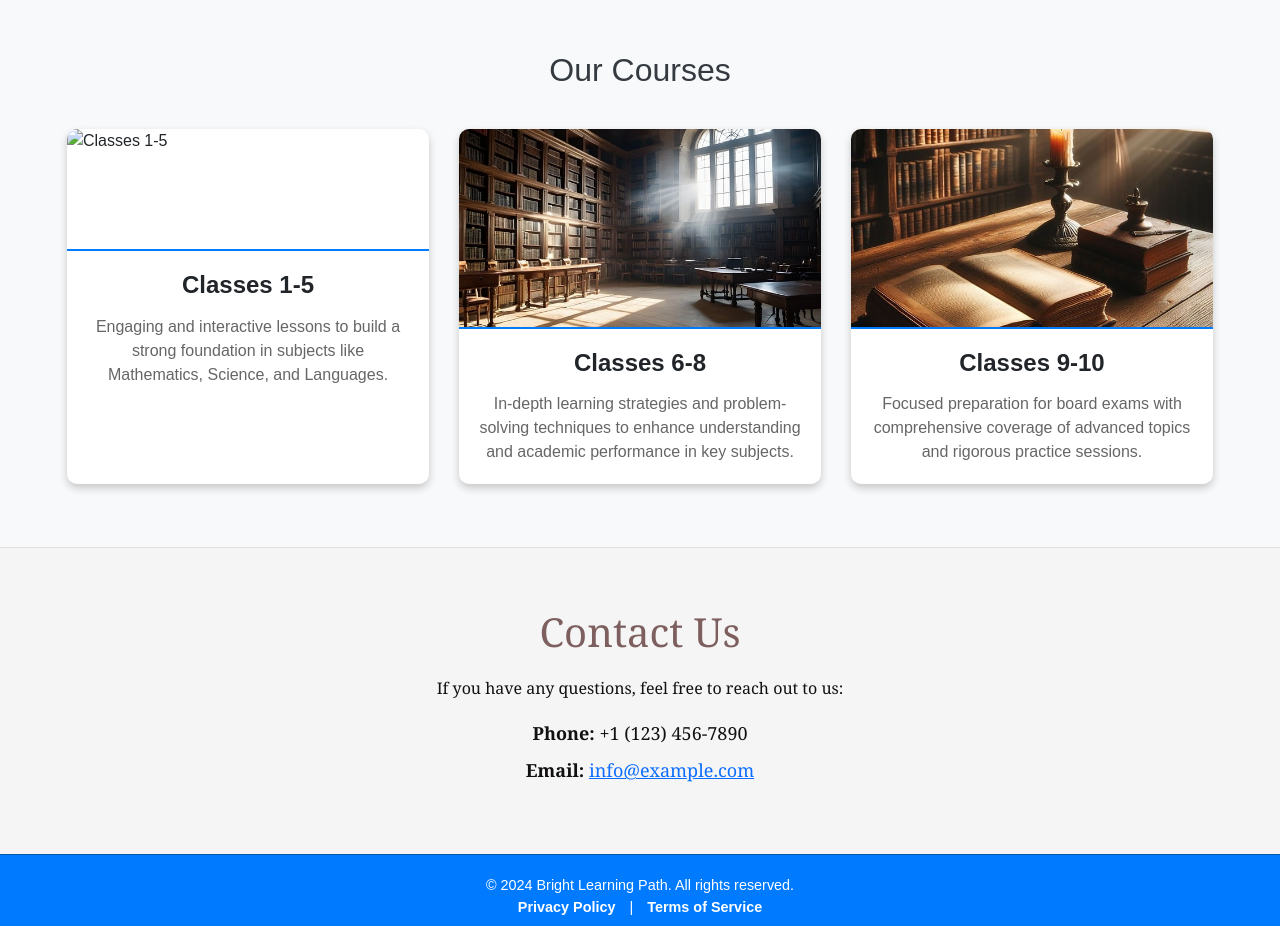
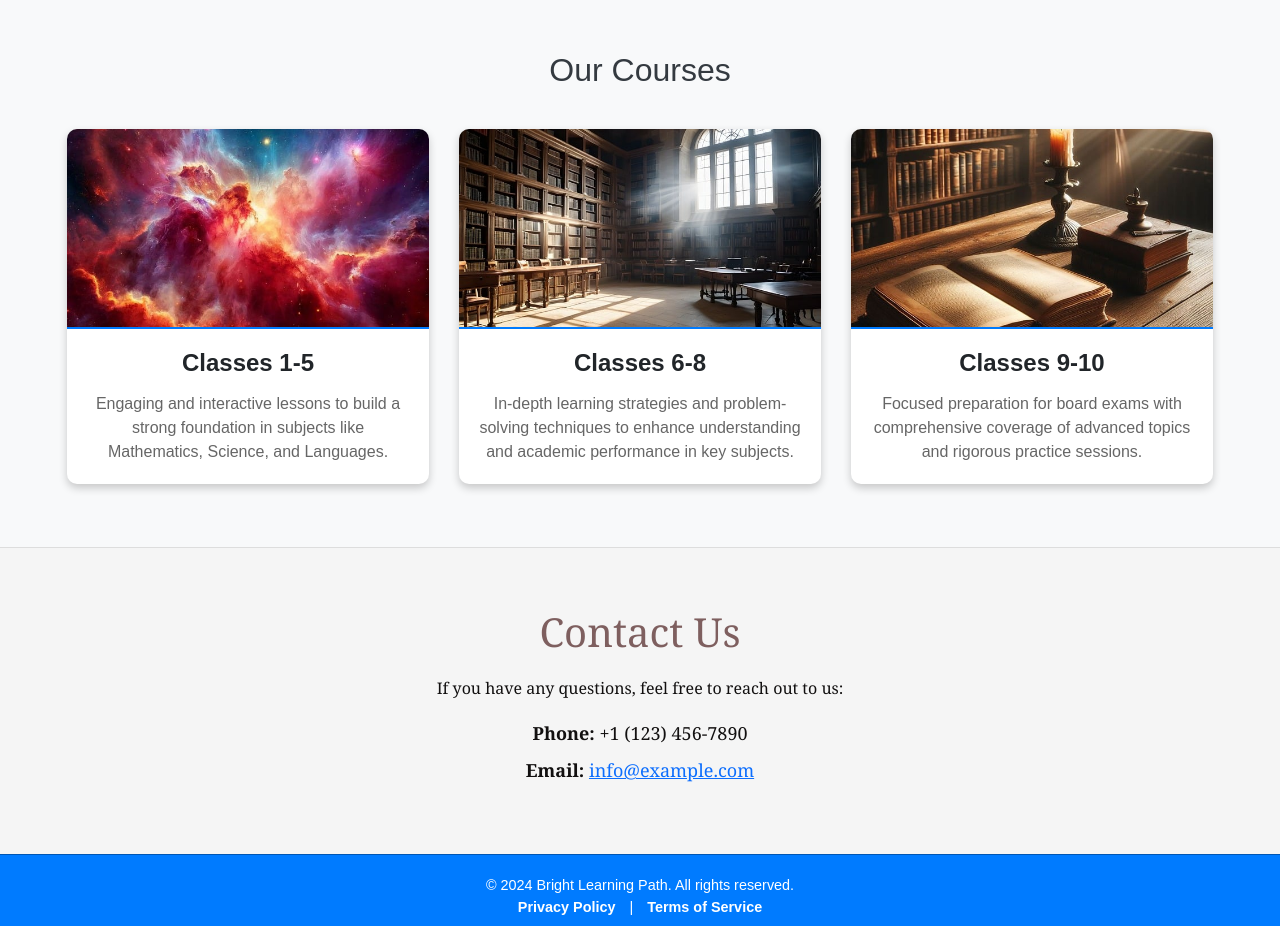
Before and after one commit to AniketDhumal/Tuition, a plain HTML site: page index.html in a window 1280 px wide. Shown: the part 1380-2306 px from the top of the page. Drawn offline with nearby package versions, Linux system fonts and the light colour scheme.

Commit message:
Update index.html

```diff
--- a/index.html
+++ b/index.html
@@ -153,7 +153,7 @@
         <div class="row">
             <div class="col-md-4">
                 <div class="card">
-                    <img src="../css/library1.jpg" class="card-img-top" alt="Classes 1-5">
+                    <img src="./library1.jpg" class="card-img-top" alt="Classes 1-5">
                     <div class="card-body">
                         <h5 class="card-title">Classes 1-5</h5>
                         <p class="card-text">Engaging and interactive lessons to build a strong foundation in subjects like Mathematics, Science, and Languages.</p>
```
